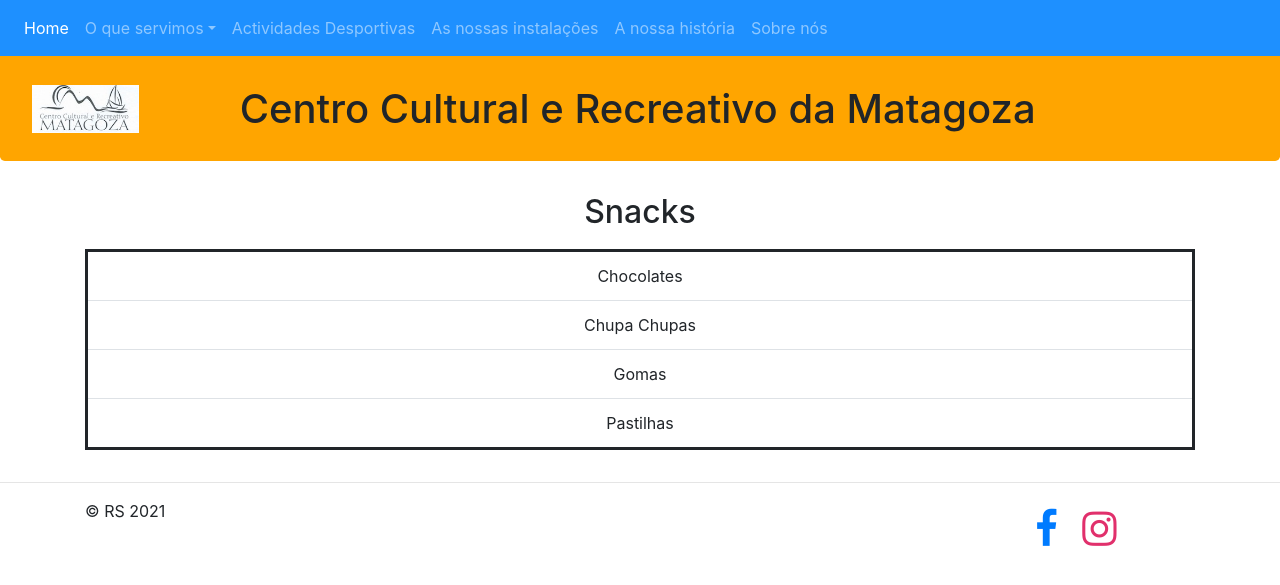
After one commit to Ricardo-Santos-21904332/Website-Centro-Cultural-e-Recreativo-Da-Matagoza, a Django app: page /snacks/ in a window 1280 px wide. The commit adds this page. Shown: the top 585 px of the page. Run offline with Django 3.2, Linux system fonts and the light colour scheme; some libraries are stand-ins or nearby versions.

Commit message:
Adicionada página Snacks

```diff
--- a/website/templates/website/layout.html
+++ b/website/templates/website/layout.html
@@ -44,7 +44,7 @@
                 <div class="dropdown-menu" aria-labelledby="dropdown01">
                     <a class="dropdown-item" href=" {% url 'website:comida' %} ">Comida</a>
                     <a class="dropdown-item" href=" {% url 'website:bebidas' %} ">Bebidas</a>
-                    <a class="dropdown-item" href="#">Snacks</a>
+                    <a class="dropdown-item" href=" {% url 'website:snacks' %}">Snacks</a>
                 </div>
             </li>
             <li class="nav-item">
--- /dev/null
+++ b/website/templates/website/snacks.html
@@ -0,0 +1,21 @@
+{% extends 'website/layout.html' %}
+
+{% block main %}
+    <div class="col-md-12">
+        <h2 style="text-align: center;padding-bottom: 10px">Snacks</h2>
+        <table class="table" style="border: solid">
+            <tr>
+                <td style="text-align: center">Chocolates</td>
+            </tr>
+            <tr>
+                <td style="text-align: center">Chupa Chupas</td>
+            </tr>
+            <tr>
+                <td style="text-align: center">Gomas</td>
+            </tr>
+            <tr>
+                <td style="text-align: center">Pastilhas</td>
+            </tr>
+        </table>
+    </div>
+{% endblock main %}
--- a/website/urls.py
+++ b/website/urls.py
@@ -8,4 +8,5 @@ urlpatterns = [
     path('about/', views.about, name='about'),
     path('comida/', views.comida, name='comida'),
     path('bebidas/', views.bebidas, name='bebidas'),
+    path('snacks/', views.snacks, name='snacks'),
 ]
--- a/website/views.py
+++ b/website/views.py
@@ -16,3 +16,6 @@ def comida(request):
 
 def bebidas(request):
     return render(request, "website/bebidas.html")
+
+def snacks(request):
+    return render(request, "website/snacks.html")
```
Also changed, not shown: db.sqlite3.
